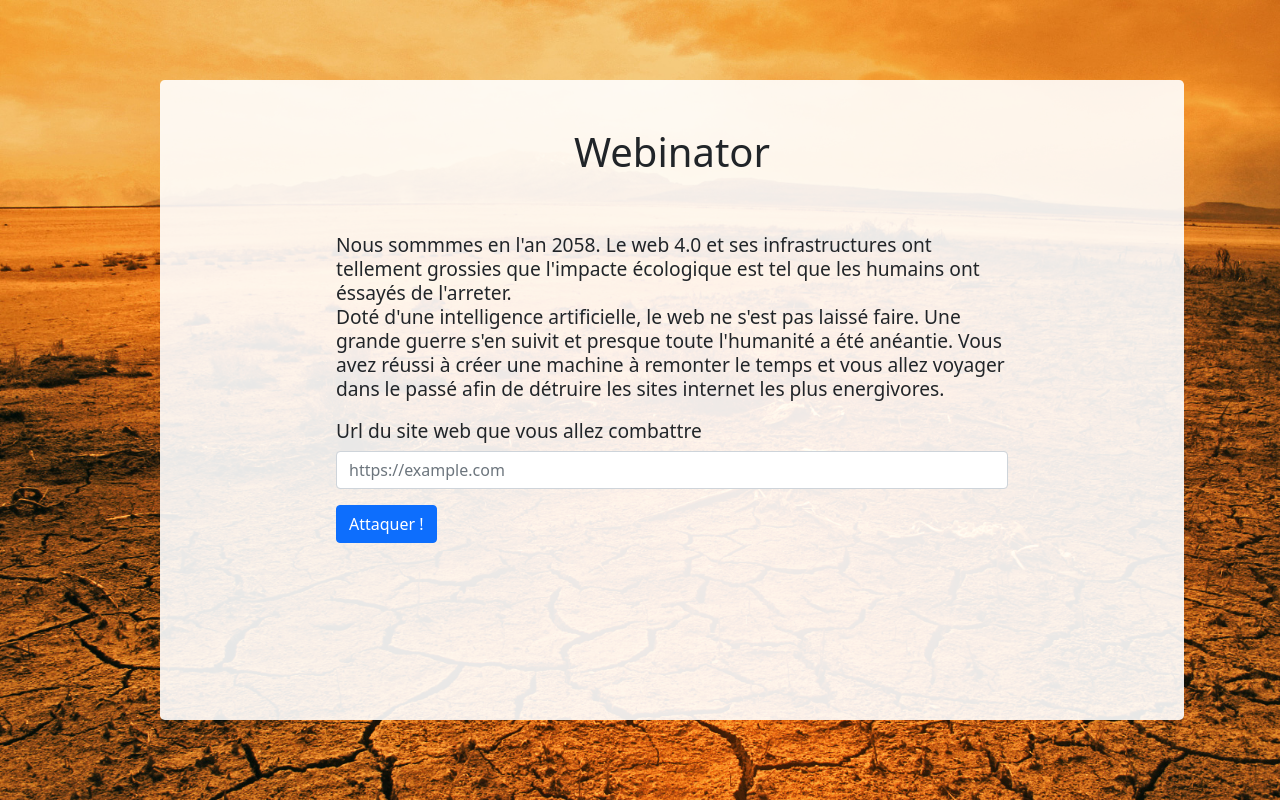
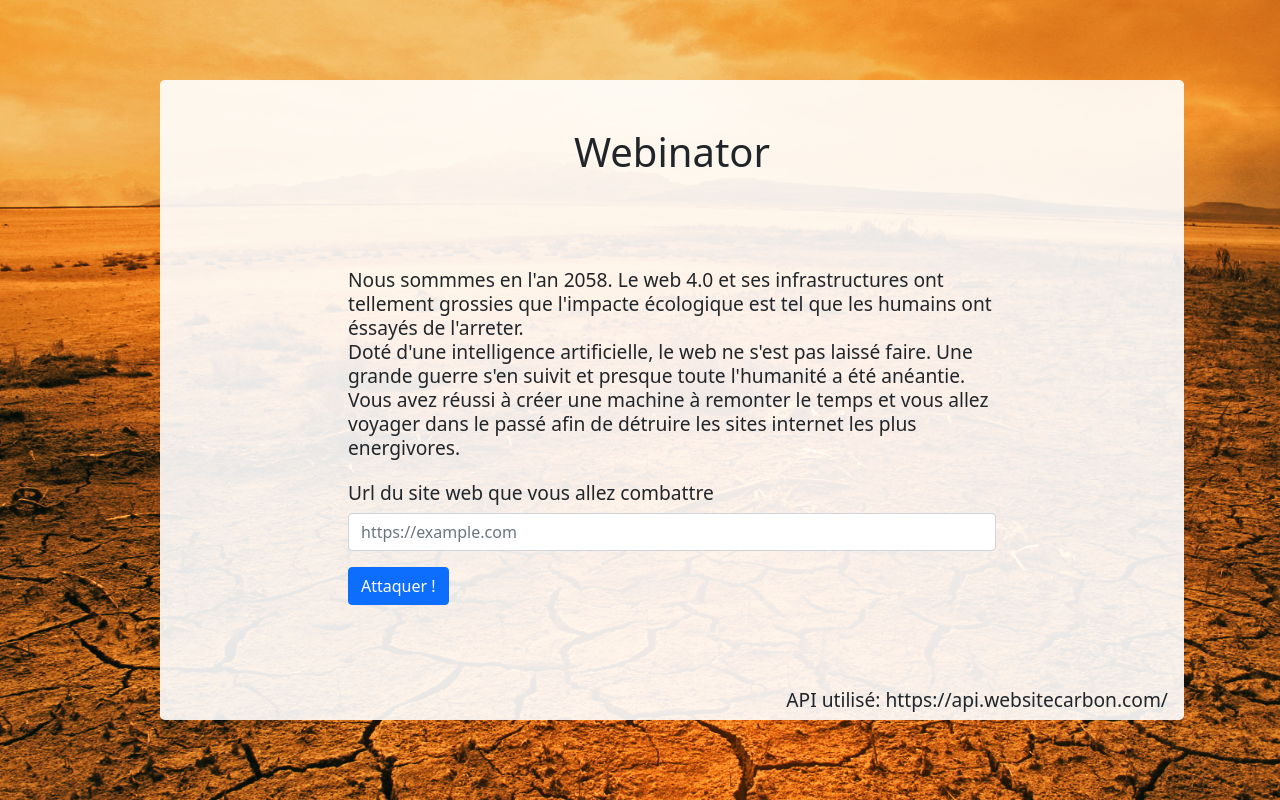
Before and after one commit to baloolc/Hackaton1, a PHP site: template src/View/Home/index.html.twig in a window 1280 px wide. Run offline with PHP 8.4, Linux system fonts and the light colour scheme; the template is opened without the code that fills it, so the values that code supplies are empty; some libraries are stand-ins or nearby versions.

Commit message:
add used api on home

```diff
--- a/src/View/Home/index.html.twig
+++ b/src/View/Home/index.html.twig
@@ -1,7 +1,7 @@
 {% extends 'layout.html.twig' %}
 
 {% block content %}
-	<main class="py-5 rounded-3">
+	<main class="pt-5 pb-2 px-3 d-flex flex-column justify-content-between rounded-3">
 	<h1 class="w-fit mx-auto">Webinator</h1>
 		<section class="w-75 h-75 mx-auto d-flex flex-column justify-content-around p-5">
 			<div>
@@ -20,5 +20,6 @@
 				</form>
 			</div>
 		</section>
+		<div class="w-fit ms-auto">API utilisé: https://api.websitecarbon.com/</div>
 	</main>
 {% endblock %}
```
